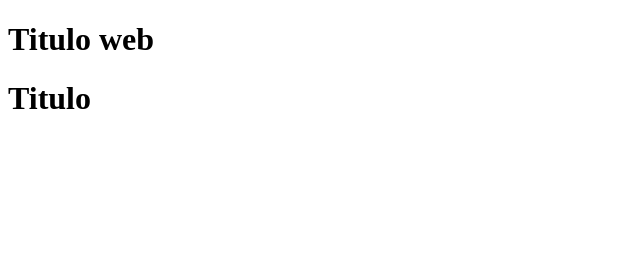
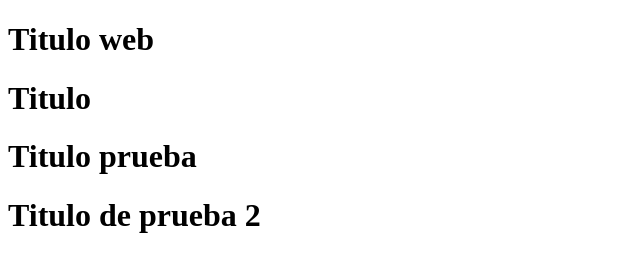
Before and after one commit to Dianap05/webgit, a plain HTML site: page index.html in a window 1280 px wide. Shown: the whole page, without its empty margins (0-640 px from the left). Drawn offline with Linux system fonts and the light colour scheme.

Commit message:
modifique otro titulo

```diff
--- a/index.html
+++ b/index.html
@@ -8,6 +8,7 @@
 <body>
     <h1>Titulo web</h1>
     <h1>Titulo</h1>
-
+    <h1>Titulo prueba</h1>
+    <h1>Titulo de prueba 2</h1>
 </body>
 </html>
```
